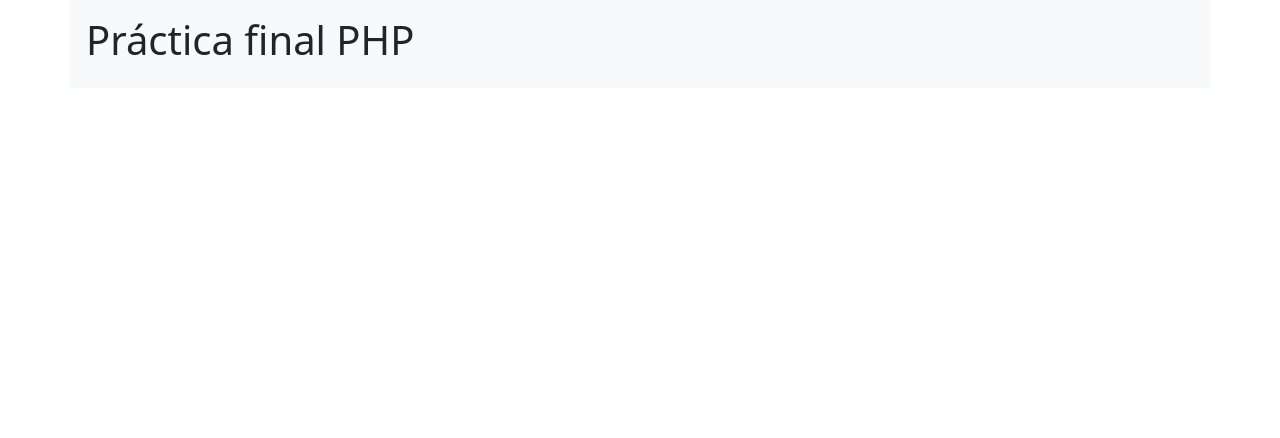
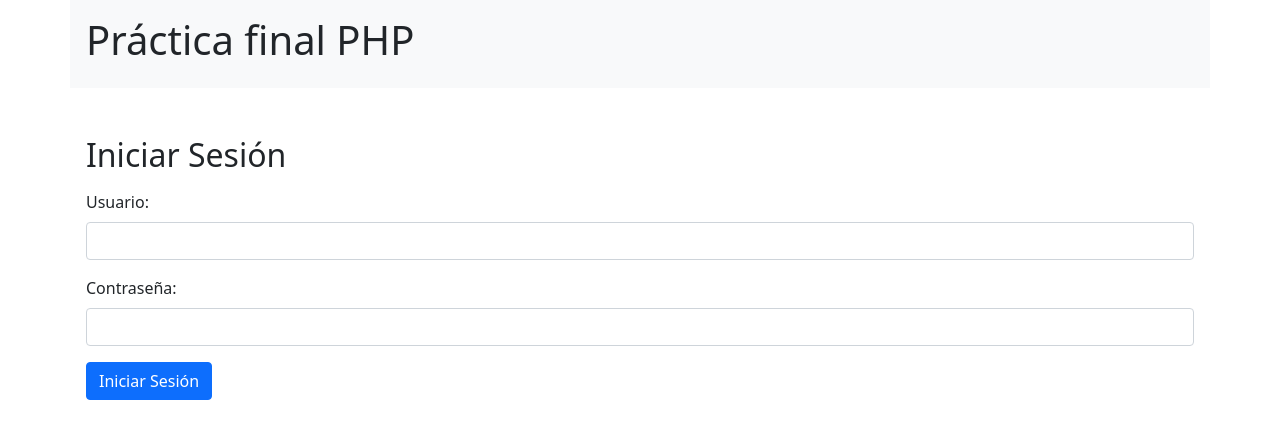
Before and after one commit to Andyloz/rec-junio-php, a React app: page / in a window 1280 px wide. Shown: the top 438 px of the page. Built offline with nearby package versions, Linux system fonts and the light colour scheme.

Commit message:
Add the login form

```diff
--- a/src-js/components/Layout/Main.tsx
+++ b/src-js/components/Layout/Main.tsx
@@ -1,8 +1,12 @@
-import React, { FC } from 'react';
+import React from 'react'
+import LoginForm from '../Forms/LoginForm'
 
 const Main = () => {
   return (
-    <main className="container"></main>
+    <main className="container px-3">
+      <h2 className="mb-3 mt-5 text-center text-sm-start">Iniciar Sesión</h2>
+      <LoginForm/>
+    </main>
   )
 }
 
```
